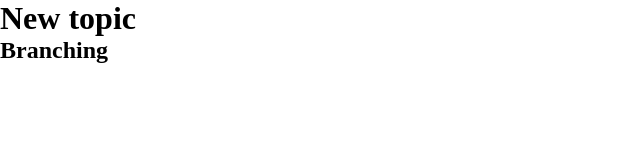
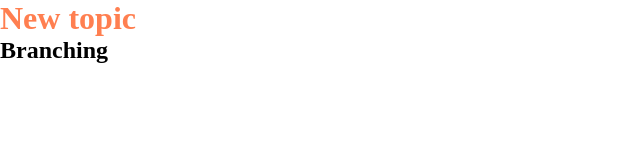
Before and after one commit to KikoWen/branching, a plain HTML site: page index.html in a window 1280 px wide. Shown: the whole page, without its empty margins (0-640 px from the left). Drawn offline with Linux system fonts and the light colour scheme.

Commit message:
coloured h1

```diff
--- a/style.css
+++ b/style.css
@@ -4,3 +4,7 @@
 	border: 0;
 	list-style-type: none;
 }
+
+h1 {
+	color: coral;
+}
```
